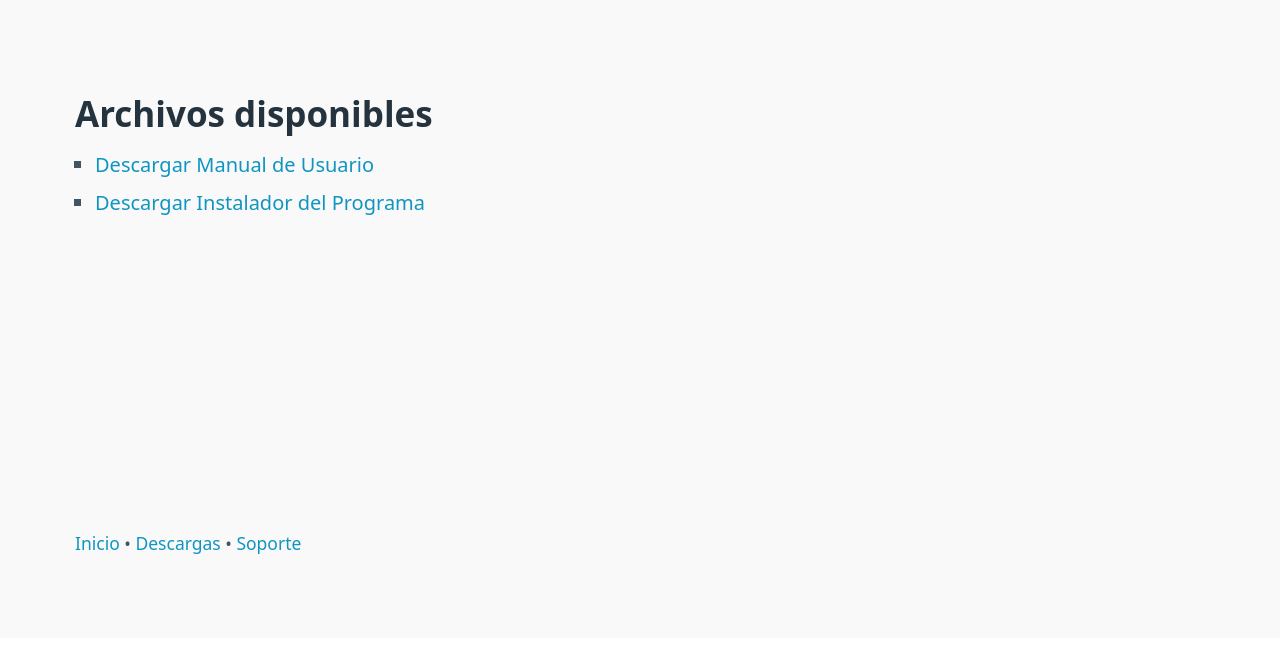
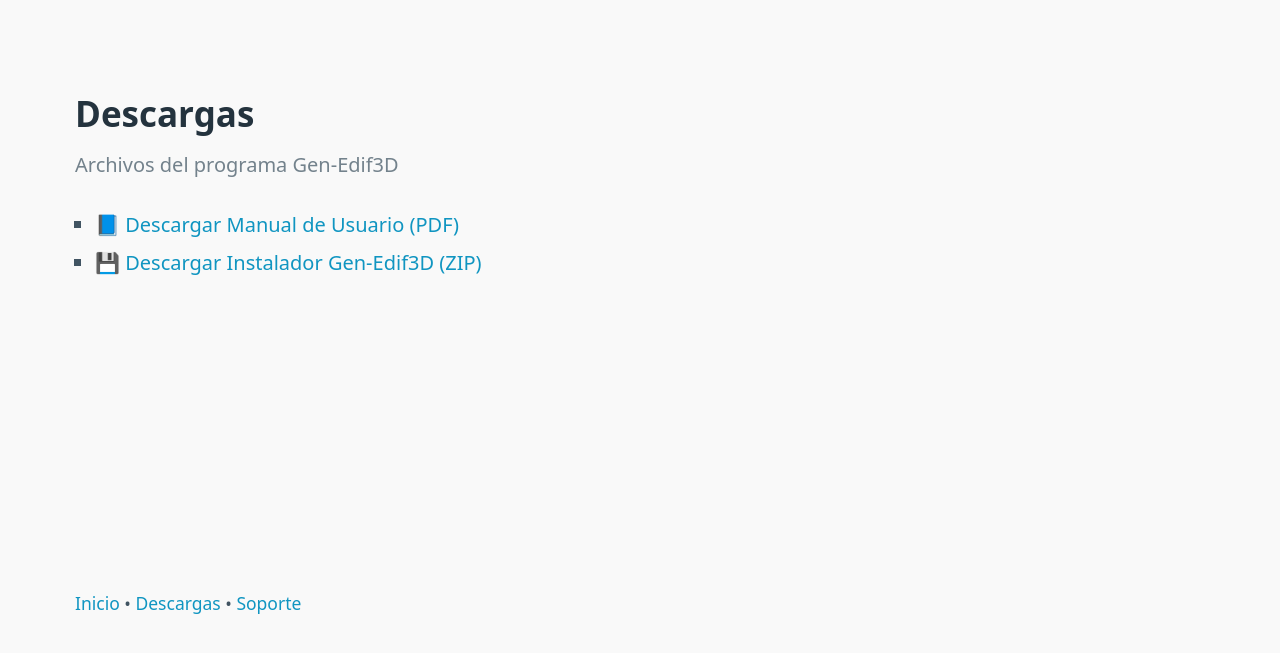
Before and after one commit to GenEdif3D/programa, a plain HTML site: page descargas.html in a window 1280 px wide. Shown: the part 65-718 px from the top of the page. Drawn offline with nearby package versions, Linux system fonts and the light colour scheme.

Commit message:
Add files via upload

```diff
--- a/descargas.html
+++ b/descargas.html
@@ -23,9 +23,6 @@
 
 </head>
 <body>
-
-
-
 <nav class="container-fluid">
   <ul>
     <li>
@@ -44,22 +41,20 @@
   </ul>
 </nav>
 
+<main class="container">
+  <section>
+    <hgroup>
+      <h2>Descargas</h2>
+      <h3>Archivos del programa Gen-Edif3D</h3>
+    </hgroup>
+    <ul>
+      <li><a href="https://github.com/GenEdif3D/programa/raw/main/manual_gen-edif3d.pdf" target="_blank">📘 Descargar Manual de Usuario (PDF)</a></li>
+      <li><a href="https://github.com/GenEdif3D/programa/raw/main/instalador_gen-edif3d.zip" target="_blank">💾 Descargar Instalador Gen-Edif3D (ZIP)</a></li>
+    </ul>
+  </section>
+</main>
 
-
-  <main class="container">
-    <div class="grid">
-      <section>
-
-        <h2>Archivos disponibles</h2>
-        <ul>
-          <li><a href="https://mega.nz/file/WfpEnD5b#fuPb6mg-jFKauyYfOd-772a7QrsUvc96qNw-98CiqZc" target="_blank">Descargar Manual de Usuario</a></li>
-          <li><a href="https://mega.nz/file/mDZ3hLob#16KmXtQnrcWqGOsY_fM18dmaUliBf1DKZb3CjrkYdmw" target="_blank">Descargar Instalador del Programa</a></li>
-        </ul>
-
-      </section>
-    </div>
-  </main>
-  <footer class="container">
+<footer class="container">
     <small>
       <a href="index.html">Inicio</a> • <a href="descargas.html">Descargas</a> • <a href="soporte.html">Soporte</a>
     </small>
```
